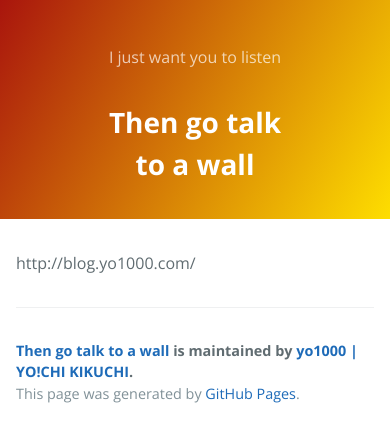
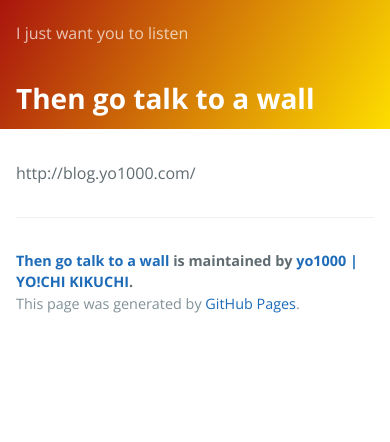
Before and after one commit to yo1000/blog.yo1000.com, a Jekyll site: the page built from README.md, in a window 390 px wide. Shown: the top 442 px of the page. Built offline with Jekyll 4.4.1, drawn with Linux system fonts in a browser that asks for light colours; our own code applies the rules of GitHub Pages for plain Markdown files.

Commit message:
Update overwrite.css

```diff
--- a/res/site/css/overwrite.css
+++ b/res/site/css/overwrite.css
@@ -147,12 +147,24 @@
 }
 
 @media screen and (max-width: 42em) {
+  .page-header {
+    width: 100%;
+    padding: .5rem 1rem;
+    text-align: left;
+  }
+
   .side-content {
     display: none;
   }
 }
 
 @media screen and (min-width: 42em) and (max-width: 64em) {
+  .page-header {
+    width: 100%;
+    padding: .5rem 1rem;
+    text-align: left;
+  }
+
   .side-content {
     display: none;
   }
```
